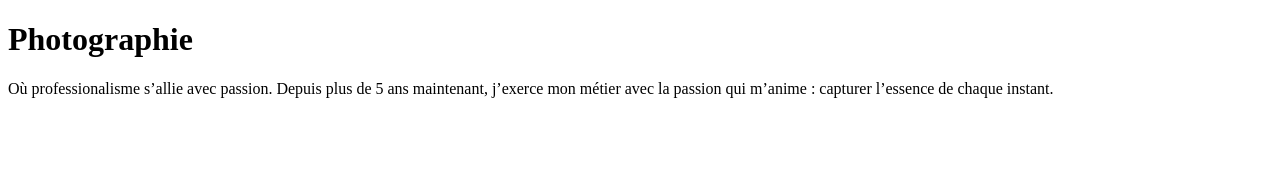
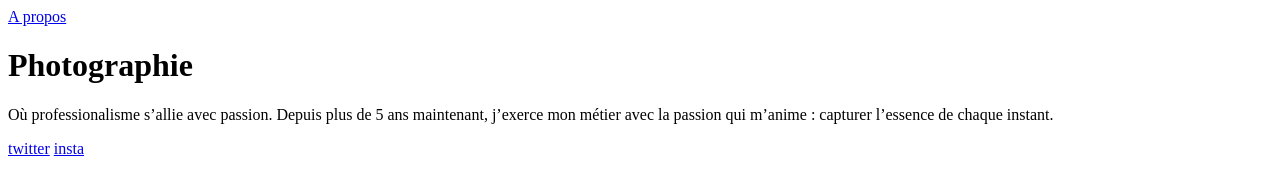
Before and after one commit to XavierNeel/html-et-css, a plain HTML site: page index.html in a window 1280 px wide. Drawn offline with Linux system fonts and the light colour scheme.

Commit message:
html et css ch3

```diff
--- a/index.html
+++ b/index.html
@@ -4,12 +4,15 @@
 <head>
     <meta charset="utf-8">
     <title>Accueil - Robbie Lens Photographie</title>
+    <a href="dossier-demo/a-propos.html">A propos</a>
 </head>
 
 <body>
     <h1>Photographie</h1>
     <p>Où professionalisme s’allie avec passion. Depuis plus de 5 ans maintenant, j’exerce mon métier avec la passion
         qui m’anime : capturer l’essence de chaque instant.</p>
+        <a href="https://twitter.com/">twitter</a>
+<a href="https://www.instagram.com/">insta</a>
 </body>
 
 </html>
```
Also changed, not shown: dossier-demo/a-propos.html (renamed from a-propos.html, +5 -1 lines).
